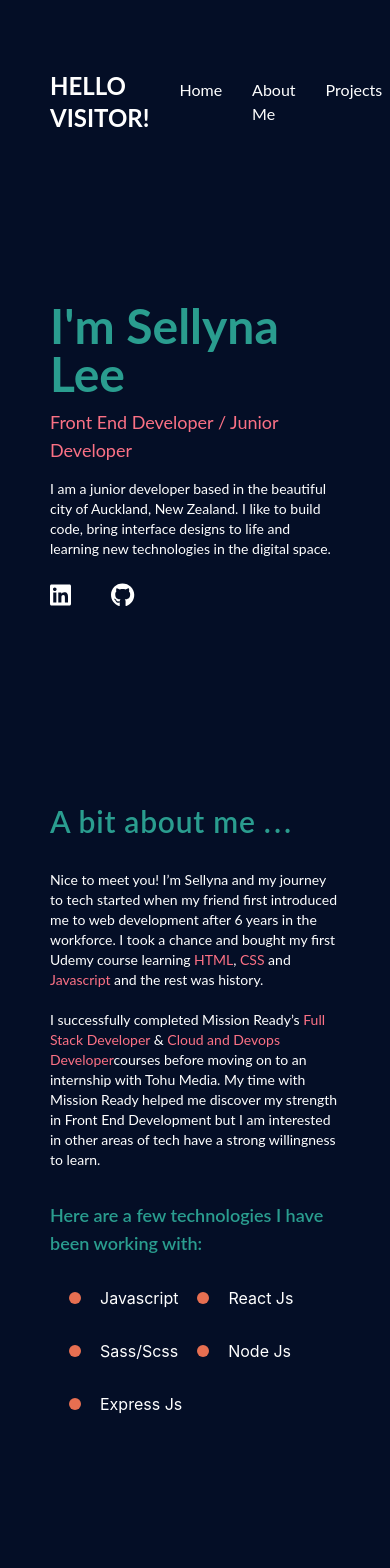
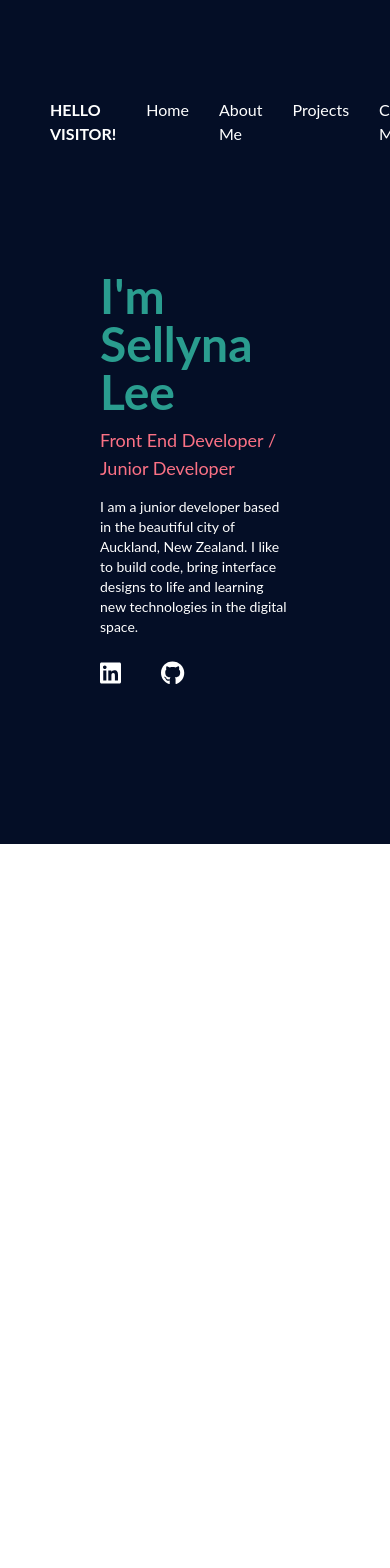
Before and after one commit to SewinaCode/portfolio-2023, a React (Create React App) app: page / in a window 390 px wide. Shown: the top 1568 px of the page. After the commit the page ends 844 px from the top, so only its background shows below. Built offline with nearby package versions, Linux system fonts and the light colour scheme.

Commit message:
animation added

```diff
--- a/public/index.html
+++ b/public/index.html
@@ -1,5 +1,5 @@
 <!DOCTYPE html>
-<html lang="en">
+<html lang="en" class="scroll-smooth">
   <head>
     <meta charset="utf-8" />
     <link rel="icon" href="%PUBLIC_URL%/favicon.ico" />
--- a/src/App.js
+++ b/src/App.js
@@ -2,9 +2,9 @@ import { useState, useEffect } from "react";
 import {
   NavBar,
   Intro,
-  About,
-  Projects,
-  Contact,
+  // About,
+  // Projects,
+  // Contact,
   Loading,
 } from "./components/components";
 import styles from "./constants/style";
@@ -23,16 +23,18 @@ function App() {
       {loading ? (
         <Loading />
       ) : (
-        <div className=" bg-primary overflow-hidden w-full">
-          <div className={`${styles.padding} bg-primary`}>
+        <div
+          className={`bg-primary overflow-hidden ${styles.padding} h-screen`}
+        >
+          <div className={`bg-primary animate-pop`}>
             <NavBar />
           </div>
           <div
-            className={`${styles.padding} bg-primary ${styles.widthXL} ${styles.marginXL} `}
+            className={`${styles.padding} bg-primary ${styles.widthXL} ${styles.marginXL} transition animate-pop delay-[8000ms]`}
           >
             <Intro />
           </div>
-          <div
+          {/* <div
             className={`${styles.padding} bg-primary ${styles.widthXL} ${styles.marginXL}`}
           >
             <About />
@@ -45,7 +47,7 @@ function App() {
           </div>
           <div className={`${styles.padding} bg-primary xl:max-w-4xl xl:mx-36`}>
             <Contact />
-          </div>
+          </div> */}
         </div>
       )}
     </div>
--- a/src/components/About.js
+++ b/src/components/About.js
@@ -9,7 +9,9 @@ function About() {
         <h1 className="text-title text-3xl font-lato font-semibold tracking-wide">
           A bit about me <span className="tracking-widest">...</span>
         </h1>
-        <p className="text-white text-sm font-lato font-normal mt-[31px] 2xl:pr-48">
+        <p
+          className={`text-white text-sm font-lato font-normal mt-[31px] 2xl:pr-48`}
+        >
           Nice to meet you! I’m Sellyna and my journey to tech started when my
           friend first introduced me to web development after 6 years in the
           workforce. I took a chance and bought my first Udemy course learning
@@ -29,7 +31,7 @@ function About() {
         <p className="text-title text-lg font-lato font-semibold mt-[31px] ">
           Here are a few technologies I have been working with:
         </p>
-        <ul className=" flex flex-wrap flex-row mt-[29px] max-w-xs">
+        <ul className={`flex flex-wrap flex-row mt-[29px] max-w-xs`}>
           {skillPoints.map((skill) => (
             <li className="flex flex-row items-center text-white mb-[29px] ml-[19px]">
               <FontAwesomeIcon icon={faCircle} className="text-accent w-3" />
--- a/src/components/Intro.js
+++ b/src/components/Intro.js
@@ -3,14 +3,14 @@ import { faLinkedin, faGithub } from "@fortawesome/free-brands-svg-icons";
 
 function Intro() {
   return (
-    <section id="home" className="flex flex-wrap flex-col py-7">
+    <section className="flex flex-wrap flex-col py-7">
       <h1 className="font-lato font-bold text-5xl text-title">
         I'm Sellyna Lee
       </h1>
       <p className="font-lato text-lg text-highlight mt-[10px]">
         Front End Developer / Junior Developer
       </p>
-      <p className="font-lato text-sm text-white mt-[15px] 2xl:pr-48 md:pr-5">
+      <p className={`font-lato text-sm text-white mt-[15px] 2xl:pr-48 md:pr-5`}>
         I am a junior developer based in the beautiful city of Auckland, New
         Zealand. I like to build code, bring interface designs to life and
         learning new technologies in the digital space.
--- a/src/components/NavBar.js
+++ b/src/components/NavBar.js
@@ -1,11 +1,12 @@
 import { useState } from "react";
 import { navLinks } from "../constants/index";
+import styles from "../constants/style";
 
 function NavBar() {
   const [active, setActive] = useState("Home");
   return (
-    <nav className="flex flex-row justify-between items-center sticky top-0 z-30">
-      <div className="text-white text-2xl sm:text-lg font-lato font-bold relative">
+    <nav id="home" className="flex flex-row justify-between items-center py-7">
+      <div className={`text-white ${styles.fontSize} ${styles.latoBold}`}>
         HELLO VISITOR!
       </div>
 
--- a/src/constants/style.js
+++ b/src/constants/style.js
@@ -9,13 +9,20 @@ const styles = {
   flexCenter: "flex justify-center items-center",
   flexStart: "flex justify-center items-start",
 
+  fontSize: "sm:text-lg lg:text-3xl",
+  smlFont2xl: "2xl:text-2xl",
+  medFont2xl: "2xl:text-xl",
+
+  latoBold: "font-lato font-bold",
+
   paddingX: "sm:px-16 px-6",
   paddingY: "sm:py-16 py-6",
-  padding: "sm:px-16 px-[50px] sm:py-12 py-[70px]",
+  padding: "sm:px-16 2xl:px-32 px-[50px] sm:py-12 2xl:py-10 py-[70px] ",
 
   marginX: "sm:mx-16 mx-6",
   marginY: "sm:my-16 my-6",
   marginXL: "xl:mx-36 lg:mx-36 md:mx-5 ",
+  margin: "sm:mx-16 mx-[50px] sm:my-12 my-[70px]",
 
   widthXL: "2xl:max-w-7xl xl:max-w-4xl lg:max-w-4xl md:max-w-2xl",
 };
--- a/tailwind.config.js
+++ b/tailwind.config.js
@@ -13,6 +13,17 @@ module.exports = {
       fontFamily: {
         lato: ["Lato", "sans-serif"],
       },
+
+      keyframes: {
+        appear: {
+          "0%": { opacity: "0", transform: "translateY(30px)" },
+          "100%": { opacity: "1", transform: "translateY(0px)" },
+        },
+      },
+
+      animation: {
+        pop: "appear 1s ease-in-out",
+      },
     },
   },
   plugins: [],
```
